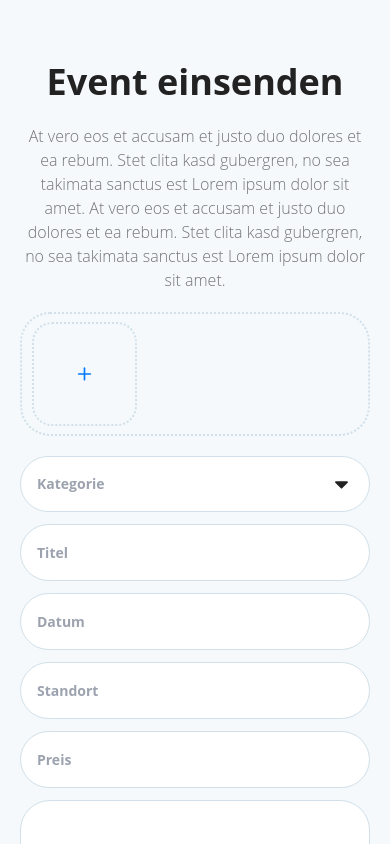
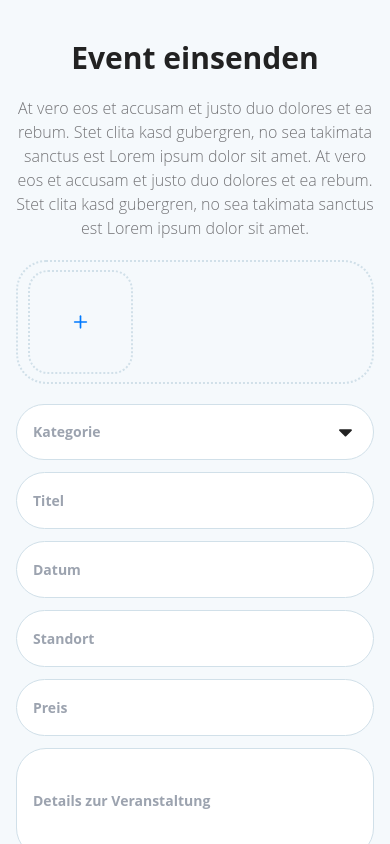
Before and after one commit to sonambishnoi550/jugendapp, a React (Create React App) app: page / in a window 390 px wide. Shown: the top 844 px of the page. Built offline with nearby package versions, Linux system fonts and the light colour scheme.

Commit message:
add hover

```diff
--- a/src/components/FormValidation.jsx
+++ b/src/components/FormValidation.jsx
@@ -38,9 +38,9 @@ const FormValidation = () => {
     setIsDropdownOpen(false);
   };
   return (
-    <div className="bg-offwhite py-[60px]">
+    <div className="bg-offwhite py-[60px] max-sm:py-10">
       <div className="container">
-        <h1 className="font-bold text-4xl leading-custom-md text-naturalblack text-center pb-5">
+        <h1 className="font-bold text-4xl max-sm:text-3xl leading-custom-md text-naturalblack text-center pb-5">
           Event einsenden</h1>
         <p className="text-xl leading-custom-lg max-w-[768px] mx-auto text-center text-gray font-light pb-5 max-sm:text-base">
           At vero eos et accusam et justo duo dolores et ea rebum. Stet clita kasd gubergren, no sea takimata sanctus est Lorem ipsum dolor sit amet. At vero eos et accusam et justo duo dolores et ea rebum. Stet clita kasd gubergren, no sea takimata sanctus est Lorem ipsum dolor sit amet.
@@ -82,7 +82,7 @@ const FormValidation = () => {
             <textarea
               className="w-full py-[55.5px] max-sm:pt-10 max-sm:pb-5 mb-5 leading-6 text-sm font-bold resize-none outline-none pl-4 rounded-[30px] border-lightgray border text-gray"
               placeholder="Details zur Veranstaltung" name="details" value={formData.details} onChange={handleChange} ></textarea>
-            <button className="py-4 px-[115px] max-sm:px-0 max-sm:w-full text-center rounded-[30px] mx-auto bg-custom-gradient sm:flex font-bold text-white">
+            <button className="py-4 px-[115px] max-sm:px-0 max-sm:w-full text-center hover:scale-110 transition-all duration-700 rounded-[30px] mx-auto bg-custom-gradient sm:flex font-bold text-white">
               Event einsenden </button>
           </form>
         </div>
--- a/tailwind.config.js
+++ b/tailwind.config.js
@@ -7,7 +7,7 @@ module.exports = {
     extend: {
       container: {
         center: true,
-        padding: "20px",
+        padding: "16px",
         screens: {
           sm: "640px",
           md: "768px",
```
